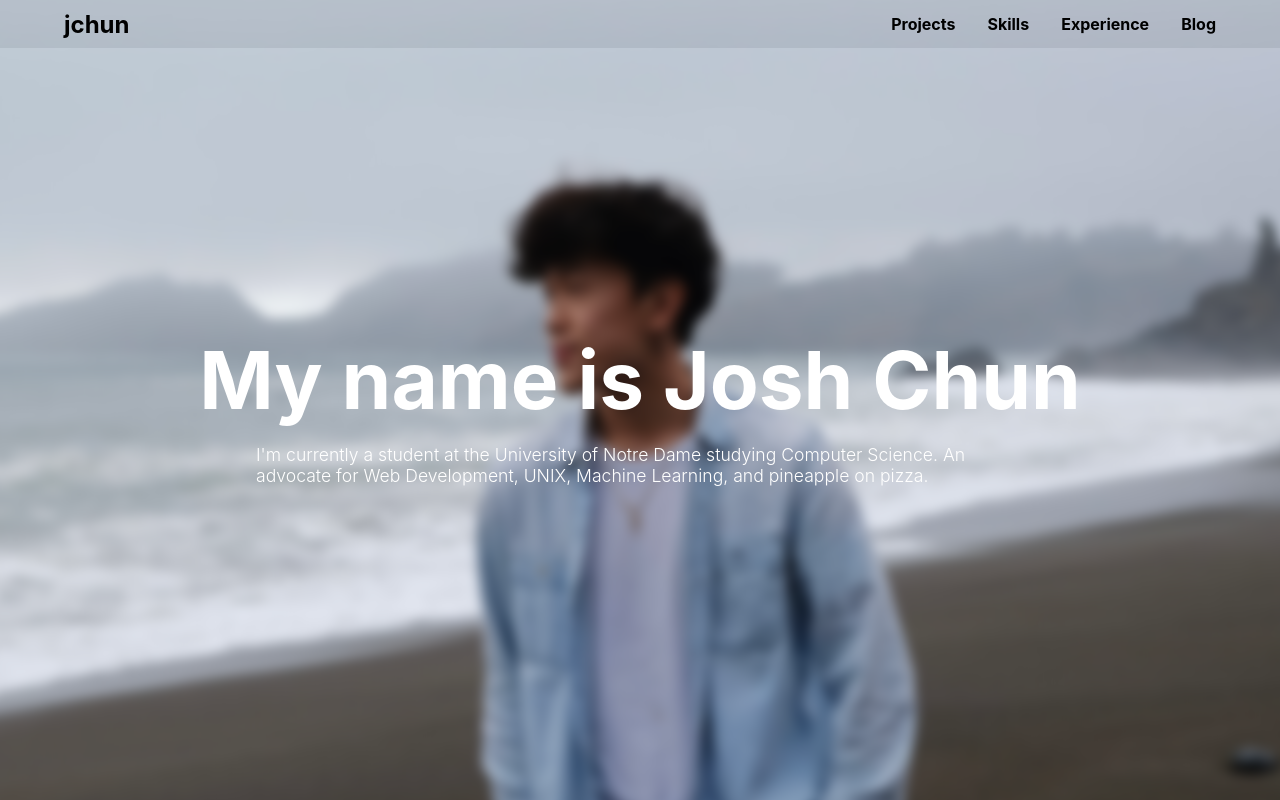
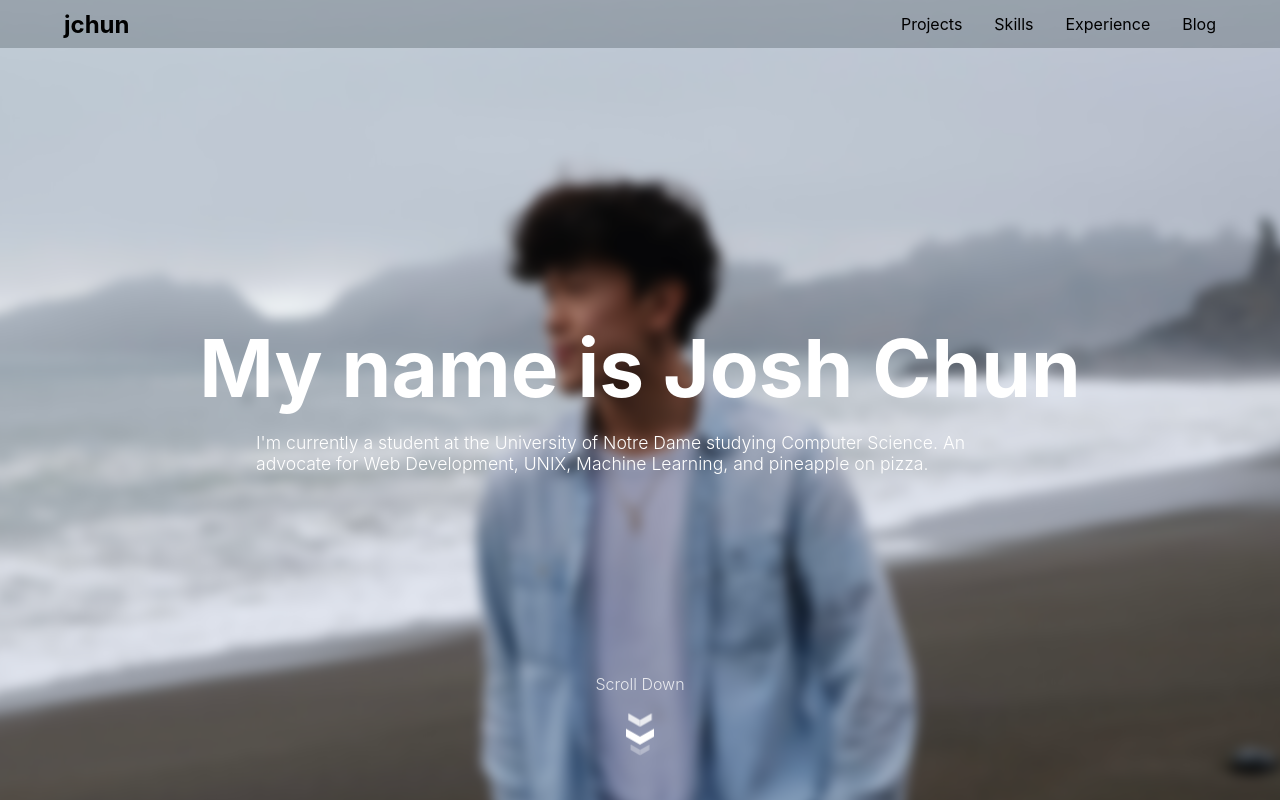
Before and after one commit to joshhchun/jchun.me, a Next.js app: page / in a window 1280 px wide. Built offline with nearby package versions, Linux system fonts and the light colour scheme.

Commit message:
css classes fix, scroll button added

```diff
--- a/components/Navbar.tsx
+++ b/components/Navbar.tsx
@@ -5,7 +5,11 @@ export default function Navbar() {
         <div className={styles.navbar}>
             <div
                 className={styles.tab}
-                style={{ ["--fadeoffset" as any]: 3.0, fontSize: "1.5rem" }}
+                style={{
+                    ["--fadeoffset" as any]: 3.0,
+                    fontSize: "1.5rem",
+                    fontWeight: "bold",
+                }}
             >
                 jchun
             </div>
--- a/pages/index.tsx
+++ b/pages/index.tsx
@@ -9,9 +9,7 @@ const Home: NextPage = () => {
         <div className={styles.background}>
             <Navbar />
             <div className={styles.textWrapper}>
-                <div className={styles.middle} fade-offset="1.2">
-                    My name is Josh Chun
-                </div>
+                <div className={styles.middle}>My name is Josh Chun</div>
                 <div
                     className={styles.middle}
                     id={styles.bottom}
@@ -22,6 +20,15 @@ const Home: NextPage = () => {
                     UNIX, Machine Learning, and pineapple on pizza.
                 </div>
             </div>
+            <div
+                className={styles.container}
+                style={{ ["--fadeoffset" as any]: 3.0 }}
+            >
+                <div className={styles.chevron}></div>
+                <div className={styles.chevron}></div>
+                <div className={styles.chevron}></div>
+                <div className={styles.middle}>Scroll Down</div>
+            </div>
         </div>
     );
 };
--- a/styles/Home.module.css
+++ b/styles/Home.module.css
@@ -1,4 +1,8 @@
 .background {
+    display: flex;
+    justify-content: center;
+    align-items: center;
+    flex-direction: column;
     position: relative;
     width: 100vw;
     height: 100vh;
@@ -6,12 +10,12 @@
 }
 
 .textWrapper {
-    min-height: 100%;
-    /* margin: 25% auto; */
+    z-index: 2;
     display: flex;
+    justify-content: center;
     align-items: center;
-    justify-content: center;
     flex-direction: column;
+    height: 75%;
     width: 100%;
 }
 .background .middle {
@@ -36,6 +40,22 @@
     top: 1rem;
     animation: fadeFromBottom 1.6s forwards;
     animation-delay: calc(var(--fadeoffset) * 200ms);
+}
+
+.container .middle {
+    position: relative;
+    bottom: 1rem;
+    font-weight: 100;
+    font-weight: 300;
+    font-size: 1rem;
+    opacity: 0.25;
+    animation: pulse 2s linear alternate infinite;
+}
+
+@keyframes pulse {
+    to {
+        opacity: 1;
+    }
 }
 
 @keyframes fadeFromTop {
@@ -76,6 +96,76 @@
     transform: scale(1.1);
 }
 
+.chevron {
+    position: absolute;
+    width: 28px;
+    height: 8px;
+    opacity: 0;
+    transform: scale3d(0.5, 0.5, 0.5);
+    animation: move 3s ease-out infinite;
+}
+
+.container {
+    opacity: 0;
+    position: relative;
+    display: flex;
+    justify-content: center;
+    align-items: center;
+    /* bottom: 7rem; */
+    width: 100%;
+    height: 24px;
+    z-index: 2;
+    animation: fadeFromBottom 1.6s forwards;
+    animation-delay: calc(var(--fadeoffset) * 200ms);
+}
+
+.chevron:first-child {
+    animation: move 3s ease-out 1s infinite;
+}
+
+.chevron:nth-child(2) {
+    animation: move 3s ease-out 2s infinite;
+}
+
+.chevron:before,
+.chevron:after {
+    content: " ";
+    position: absolute;
+    top: 0;
+    height: 100%;
+    width: 51%;
+    background: #fff;
+}
+
+.chevron:before {
+    left: 0;
+    transform: skew(0deg, 30deg);
+}
+
+.chevron:after {
+    right: 0;
+    width: 50%;
+    transform: skew(0deg, -30deg);
+}
+
+@keyframes move {
+    25% {
+        opacity: 1;
+    }
+    33% {
+        opacity: 1;
+        transform: translateY(30px);
+    }
+    67% {
+        opacity: 1;
+        transform: translateY(40px);
+    }
+    100% {
+        opacity: 0;
+        transform: translateY(55px) scale3d(0.5, 0.5, 0.5);
+    }
+}
+
 @media (max-width: 600px) {
     .grid {
         width: 100%;
--- a/styles/Navbar.module.css
+++ b/styles/Navbar.module.css
@@ -7,8 +7,8 @@
     left: 0;
     right: 0;
     z-index: 2;
-    font-weight: bold;
-    background-color: rgba(59, 70, 78, 0.1);
+    font-weight: normal;
+    background-color: rgba(59, 70, 78, 0.3);
     height: 3rem;
     display: flex;
     align-items: center;
```
